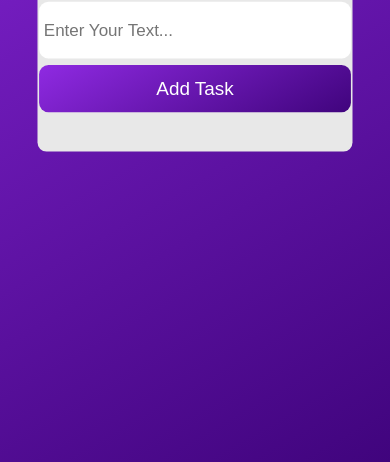
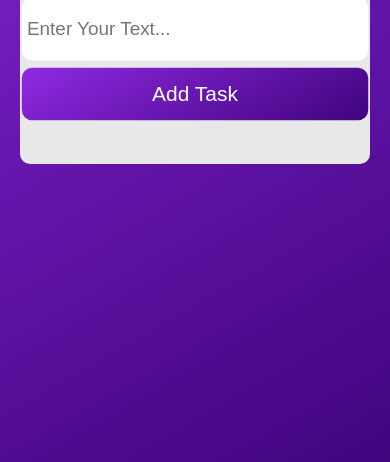
Before and after one commit to AmalMansour19/To-Do-List, a plain HTML site: page index.html in a window 390 px wide. Shown: the part 382-844 px from the top of the page. Drawn offline with Linux system fonts and the light colour scheme.

Commit message:
update project

```diff
--- a/css/style.css
+++ b/css/style.css
@@ -195,7 +195,7 @@ body{
     .container {
         width: 90%;
         max-width: 350px;
-        transform: translate(-50%, -50%) scale(0.9);
+        transform: translate(-50%, -50%) scale(1);
     }
 
     .todo-input, .AddTask {
--- a/index.html
+++ b/index.html
@@ -3,7 +3,7 @@
 <head>
     <meta charset="UTF-8">
     <meta name="viewport" content="width=device-width, initial-scale=1.0">
-    <title>Change Background</title>
+    <title>Todo App</title>
     <link rel="stylesheet" href="css/style.css">
 </head>
 <body>
```
